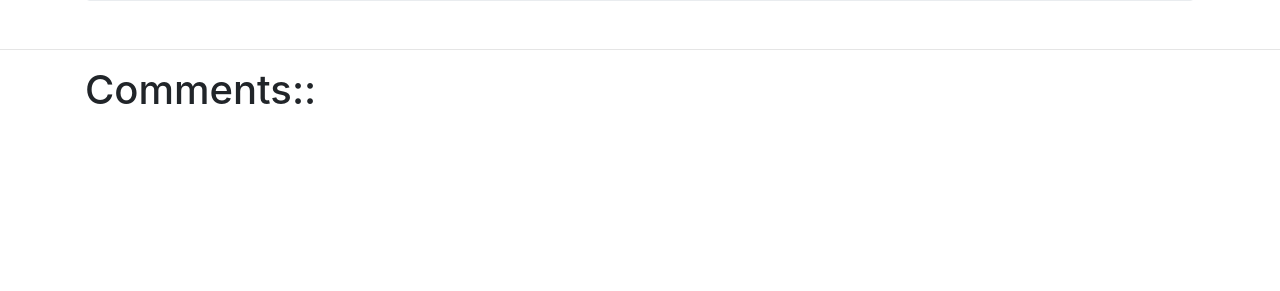
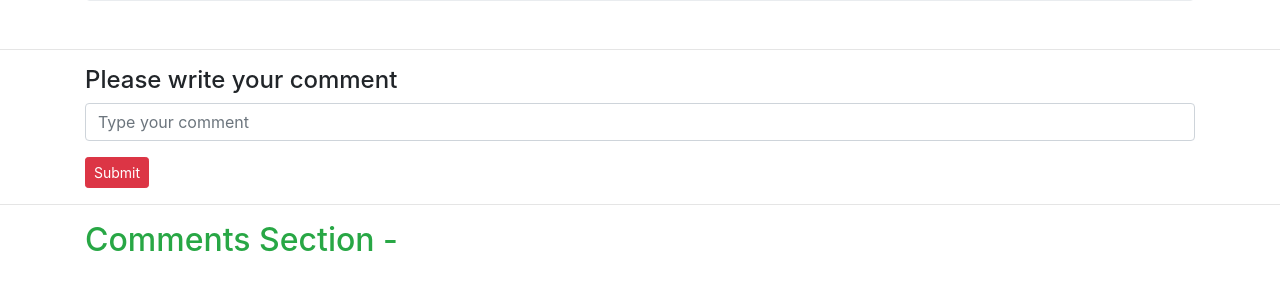
Before and after one commit to santoshkpatro/blogsite-one, a Django app: template templates/blog/blogPost.html in a window 1280 px wide. Shown: the part 318-609 px from the top of the page. Run offline with Django 3.2, Linux system fonts and the light colour scheme; the template is opened without the code that fills it, so the values that code supplies are empty; some libraries are stand-ins or nearby versions.

Commit message:
Comment Fuctionality Added Successfully

```diff
--- a/templates/blog/blogPost.html
+++ b/templates/blog/blogPost.html
@@ -18,17 +18,27 @@ Blog Post Page
 <hr>
 
 <div class="container">
-    <h1>Comments::</h1>
+    <h4>Please write your comment</h4>
+    <form action="{{ request.path }}user_comment/" method="GET">
+        <div class="form-group">
+          <input type="text" class="form-control" name="comment-text" id="comment-text" placeholder="Type your comment" aria-describedby="comment-text">
+        </div>
+        <button type="submit" class="btn btn-danger btn-sm">Submit</button>
+    </form>
+</div>
+
+<hr>
+
+<div class="container">
+    <h2 class="text-success">Comments Section -</h2>
+    <br>
     {% for comment in comments %}
-    <div class="row">
-        <div class="col-md-2">
-            <p>{{ comment.user.first_name }}</p>
-        </div>
-        <div class="col-md-10">
-            <p>{{ comment.comment_text }}</p>
-        </div>
+    <div>
+        <blockquote class="blockquote text-right">
+            <p class="mb-0">{{ comment.comment_text }}</p>
+            <footer class="blockquote-footer font-weight-bold text-danger">{{ comment.user.first_name }}</footer>
+        </blockquote>
     </div>
-    <hr>
     {% endfor %}
 </div>
 
```
Also changed, not shown: blog/views.py (+6 -8 lines).
